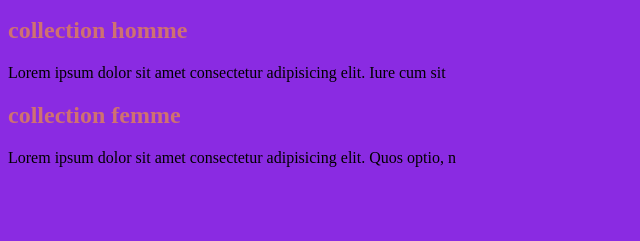
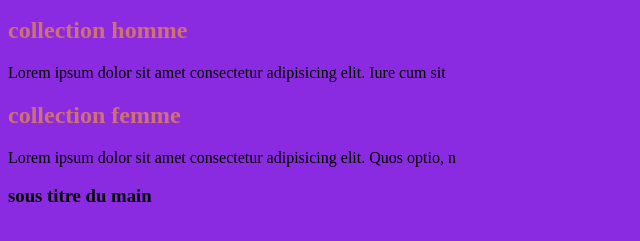
Before and after one commit to Moz357/Exercice2, a plain HTML site: page index.html in a window 1280 px wide. Shown: the part 101-342 px from the top of the page, without its empty margins (0-640 px from the left). Drawn offline with Linux system fonts and the light colour scheme.

Commit message:
rajout sous titre

```diff
--- a/index.html
+++ b/index.html
@@ -6,16 +6,18 @@
     <link rel="stylesheet" href="style.css">
     <title>Les Parapluies</title>
 </head>
-<body><h1>presentation collection</h1>
-
+<body>
+    <h1>presentation collection</h1>
     <p>Lorem ipsum dolor sit amet consectetur adipisicing elit. Minima facilis</p>
 
-        <h2>collection homme</h2>
+    <h2>collection homme</h2>
 
     <p>Lorem ipsum dolor sit amet consectetur adipisicing elit. Iure cum sit </p>
 
-        <h2>collection femme</h2>
+    <h2>collection femme</h2>
 
     <p>Lorem ipsum dolor sit amet consectetur adipisicing elit. Quos optio, n</p>
+    <h3>sous titre du main</h3>
+
 </body>
 </html>
```
